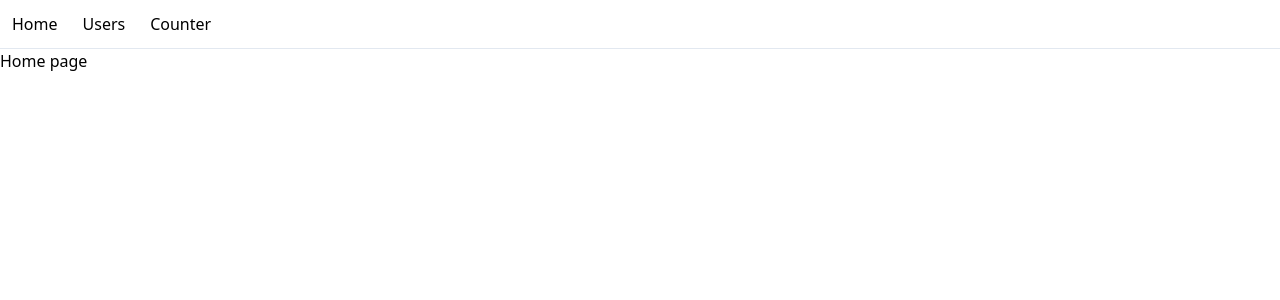
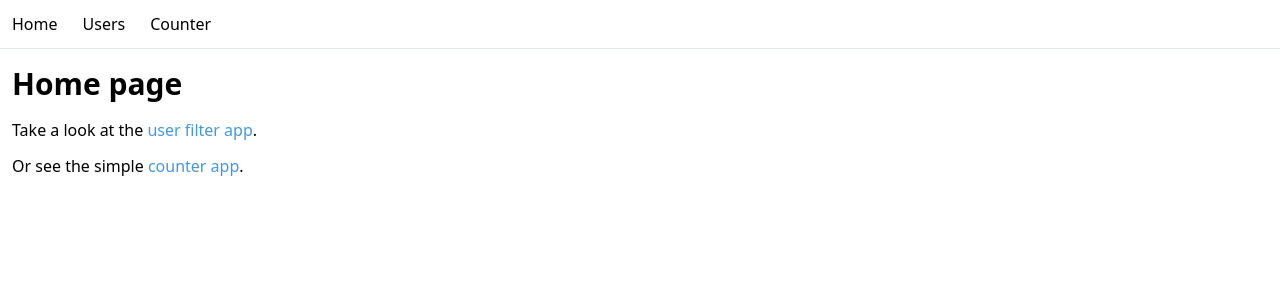
Before and after one commit to QuentinWatt/first-next-app-with-redux, a Next.js app: page / in a window 1280 px wide. Shown: the top 300 px of the page. Built offline with nearby package versions, Linux system fonts and the light colour scheme.

Commit message:
Updated readme and home page

```diff
--- a/pages/index.js
+++ b/pages/index.js
@@ -1,5 +1,21 @@
-import Nav from "../components/nav";
+import Link from "next/link";
 
 export default function Index() {
-  return <div className="container mx-auto">Home page</div>;
+  return <div className="container mx-auto p-3">
+    <h1 className="font-bold text-3xl mb-3">
+      Home page
+    </h1>
+
+    <p className="mb-3">
+      Take a look at the <Link href="/users">
+          <a className="text-blue-500">user filter app</a>
+        </Link>.
+    </p>
+
+    <p>
+      Or see the simple <Link href="/counter-example">
+          <a className="text-blue-500">counter app</a>
+        </Link>.
+    </p>
+  </div>;
 }
```
Also changed, not shown: 1 other file (tests, documents, lock files or other folders).
